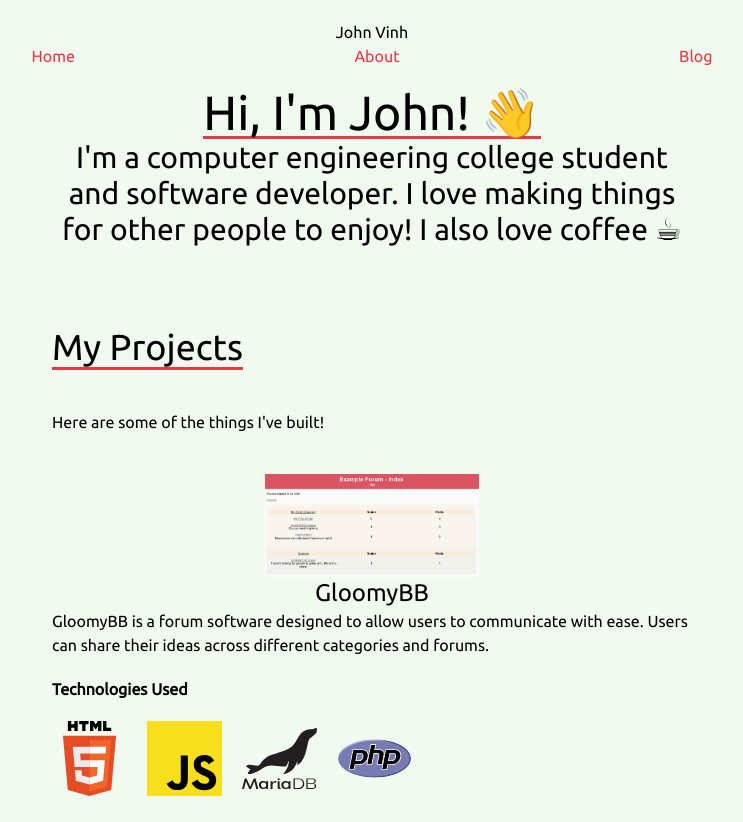
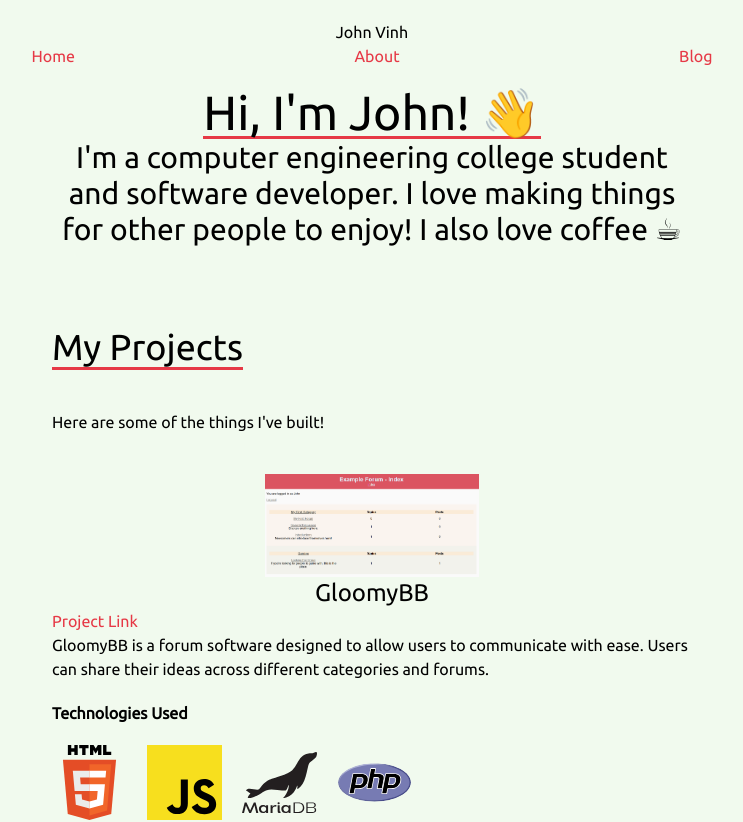
Before and after one commit to johnvinh/john-vinh-website, a SvelteKit app: page / in a window 1280 px wide. Shown: the top 822 px of the page, without its empty margins (268-1011 px from the left). Built offline with nearby package versions, Linux system fonts and the light colour scheme.

Commit message:
Add project GitHub links

```diff
--- a/src/components/Project.svelte
+++ b/src/components/Project.svelte
@@ -5,11 +5,13 @@
     export let info;
     export let mainImage;
     export let technologies;
+    export let link;
 </script>
 
 <div class="mt-10">
     <img src="/images/{mainImage}" class="w-1/3 mx-auto" alt="{title} logo">
     <h3 class="text-2xl text-center">{title}</h3>
+    <a class="text-center" href={link} >Project Link</a>
     <p>{info}</p>
     <h4 class="font-bold my-5">Technologies Used</h4>
     <div class="flex flex-row space-x-5">
--- a/src/components/Projects.svelte
+++ b/src/components/Projects.svelte
@@ -36,7 +36,7 @@
                         image: "php-logo.svg"
                     }
                 ]
-                 } />
+                 } link="https://github.com/johnvinh/gloomybb" />
         <Project title="NumPuz"
                  info="I created a Java GUI application version of the classic NumPuz game. This game was developed
             for a Java class in college."
@@ -50,6 +50,7 @@
                     }
                 ]
                  }
+                 link="https://github.com/johnvinh/AlgonquinF22Java"
         />
     </div>
 </section>
```
